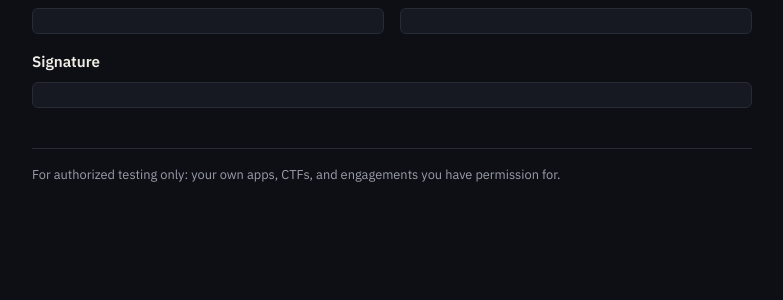
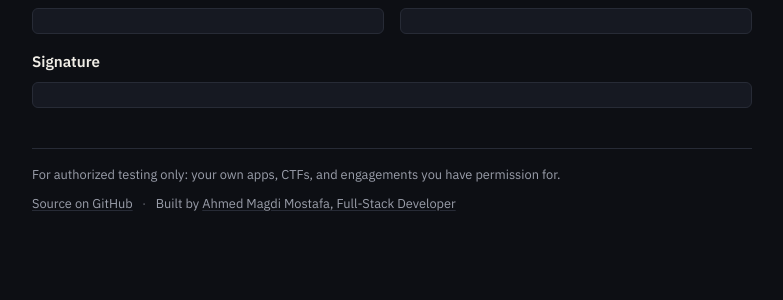
Before and after one commit to iMegz/EasyJWT, a Flask app: page / in a window 1280 px wide. Shown: the part 457-757 px from the top of the page, without its empty margins (248-1031 px from the left). Run offline with Flask 3, Linux system fonts and the light colour scheme.

Commit message:
Add GitHub repo and author links to footer and README

```diff
--- a/webui/static/style.css
+++ b/webui/static/style.css
@@ -485,3 +485,31 @@ h4 {
   min-height: 140px;
   line-height: 1.5;
 }
+
+.credits {
+  color: var(--text-dim);
+  font-size: 0.8rem;
+  margin: 0.6rem 0 0;
+}
+
+.credits-sep {
+  margin: 0 0.4rem;
+  opacity: 0.6;
+}
+
+footer a {
+  color: var(--text-dim);
+  text-decoration: underline;
+  text-decoration-color: var(--panel-border);
+  text-underline-offset: 2px;
+}
+
+footer a:hover {
+  color: var(--accent);
+  text-decoration-color: var(--accent);
+}
+
+footer a:focus-visible {
+  outline: 2px solid var(--accent);
+  outline-offset: 2px;
+}
--- a/webui/templates/index.html
+++ b/webui/templates/index.html
@@ -201,6 +201,11 @@
 
     <footer>
       <p class="warning">For authorized testing only: your own apps, CTFs, and engagements you have permission for.</p>
+      <p class="credits">
+        <a href="https://github.com/iMegz/EasyJWT" target="_blank" rel="noopener">Source on GitHub</a>
+        <span class="credits-sep">&middot;</span>
+        Built by <a href="https://imegz.dev/" target="_blank" rel="noopener">Ahmed Magdi Mostafa, Full-Stack Developer</a>
+      </p>
     </footer>
   </div>
 
```
Also changed, not shown: README.md.
